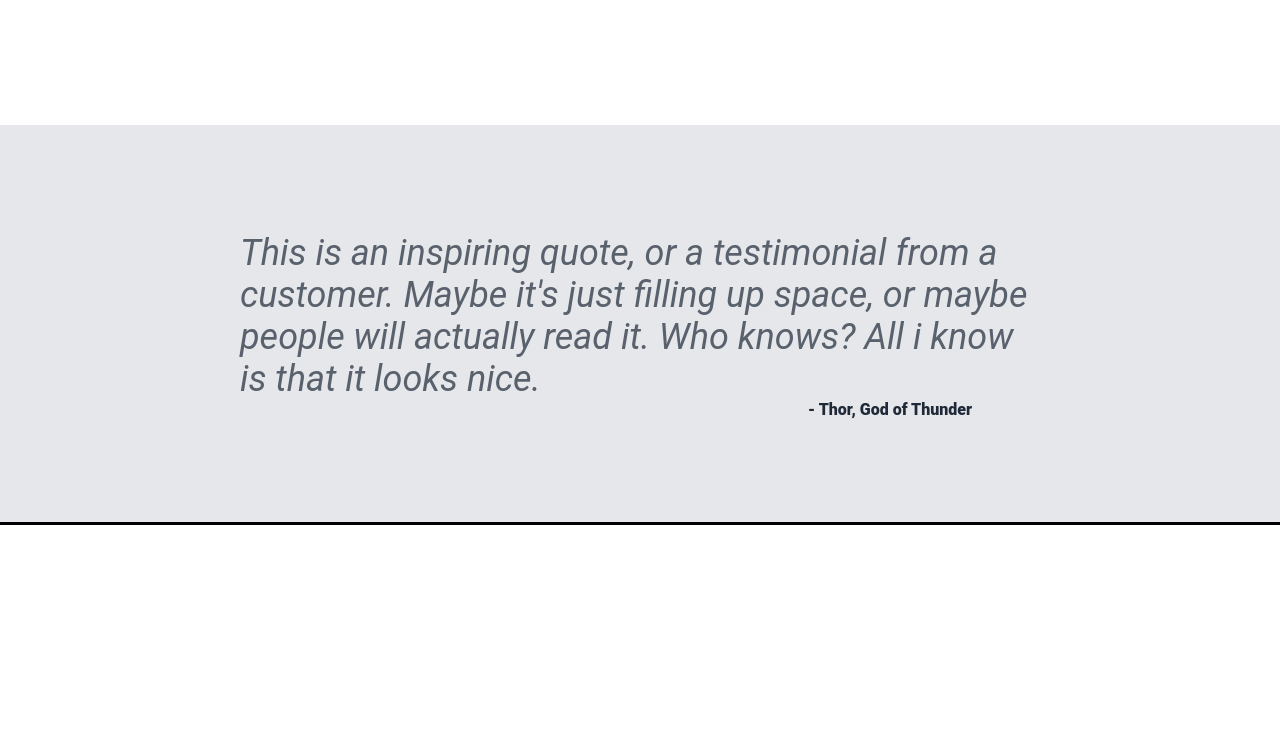
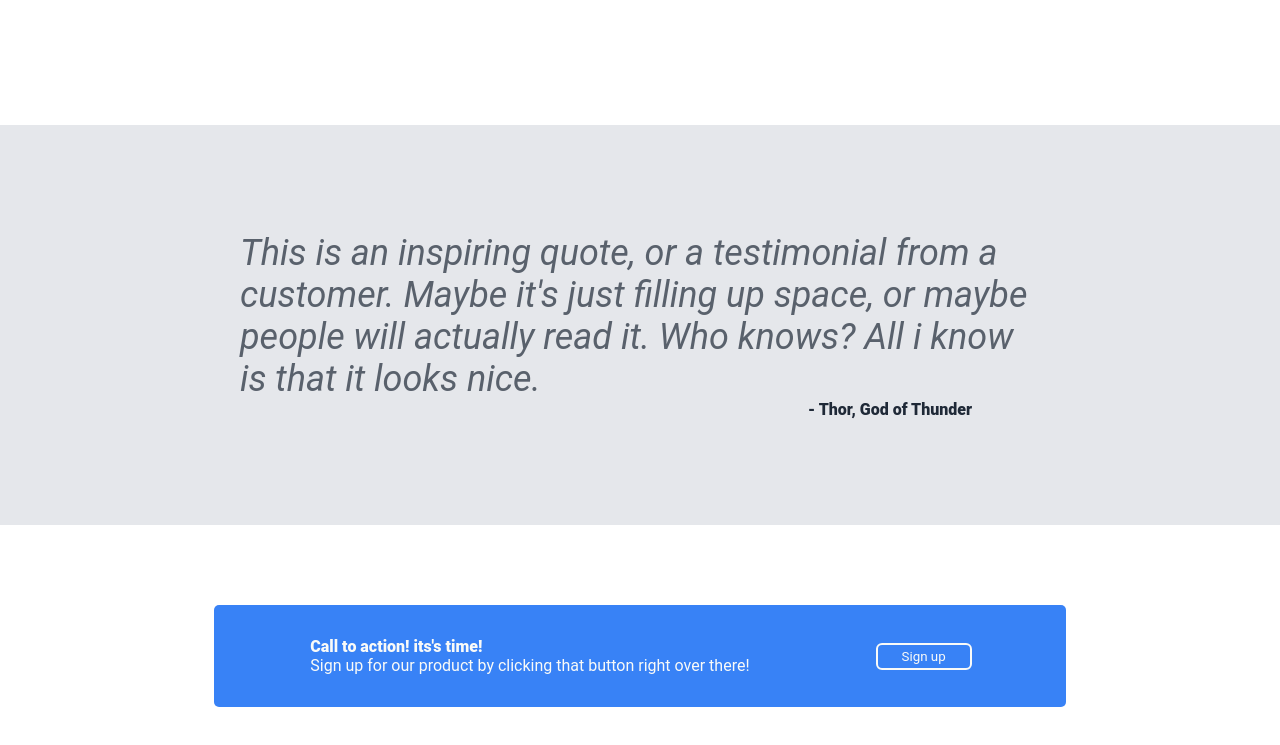
Before and after one commit to ZekeeS/landing-page, a plain HTML site: page index.html in a window 1280 px wide. Shown: the part 762-1507 px from the top of the page. Drawn offline with Linux system fonts and the light colour scheme.

Commit message:
Add Call Section

```diff
--- a/index.html
+++ b/index.html
@@ -61,7 +61,13 @@
         <div class="quote-author">- Thor, God of Thunder</div>
     </div>
     <div class="call-section">
-
+        <div class="call-container">
+            <div>
+                <div class="call-text call-header">Call to action! its's time!</div>
+                <div class="call-text">Sign up for our product by clicking that button right over there!</div>
+            </div>
+            <button class="call-button">Sign up</button>
+        </div>
     </div>
 </body>
 </html>
--- a/styles/styles.css
+++ b/styles/styles.css
@@ -8,6 +8,10 @@
 body {
     height: 100vh;
 
+}
+
+button {
+    cursor: pointer;
 }
 
 .hero {
@@ -157,7 +161,46 @@ a {
     margin-left: 500px;
 }
 
+/* Call to action Section */
+
 .call-section {
-    outline: solid black;
-    height: 400px;
+    display: flex;
+    justify-content: center;
+    align-items: center;
 }
+
+.call-container {
+    /* outline: solid black; */
+    background-color: #3882f6;
+    display: flex;
+    padding: 2rem 6rem;
+    border-radius: 5px;
+    margin: 5rem;
+    gap: 8rem;
+}
+
+.call-button {
+    height: fit-content;
+    width: fit-content;
+    flex: 0 1 auto;
+    align-self: center;
+    border-radius: 4px;
+    background-color: #3882f6;
+    color: #F9FAF8;
+    border-style: none;
+    outline: #F9FAF8 solid 2px;
+    padding: .25rem 1.5rem;
+}
+
+.call-button:hover {
+    background-color: #F9FAF8;
+    color: #3882f6;
+}
+
+.call-text {
+    color: #F9FAF8;
+}
+
+.call-header {
+    font-weight: 800;
+}
```
